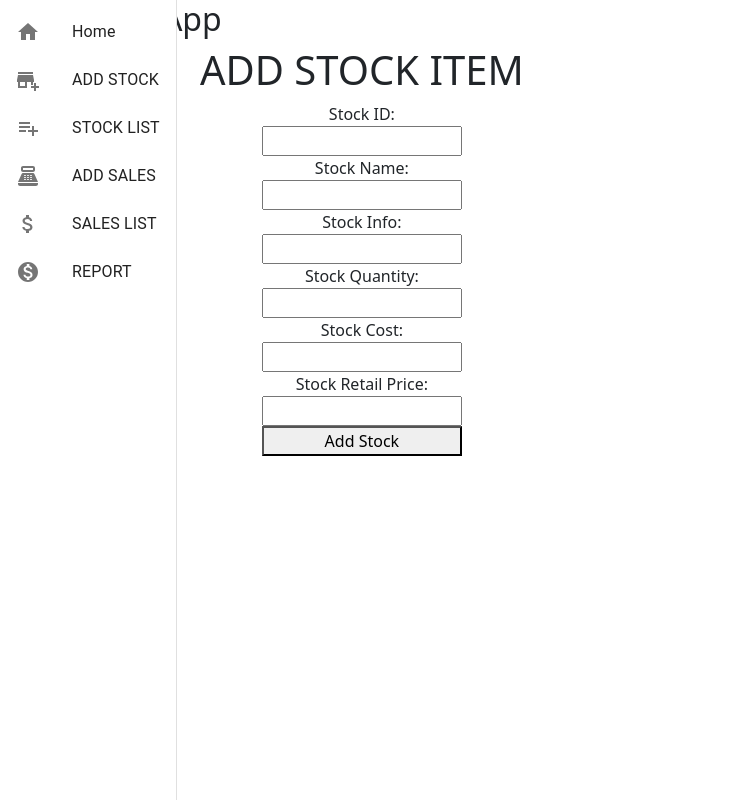
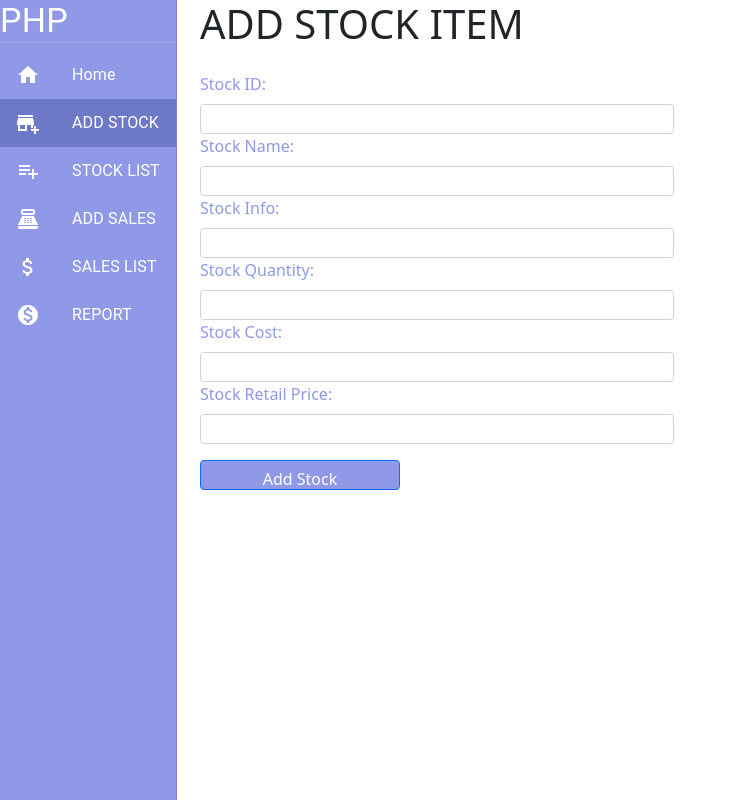
Before and after one commit to IsaacMac7/MSP_lab9_1, a React (Create React App) app in the folder client/: page /stockform in a window 1280 px wide. Shown: the whole page, without its empty margins (0-737 px from the left). Built offline with nearby package versions, Linux system fonts and the light colour scheme.

Commit message:
styled forms

```diff
--- a/client/src/App.js
+++ b/client/src/App.js
@@ -30,7 +30,7 @@ export default function App() {
 
     return (
       <div>
-        <h2>PHP React App</h2>
+
 
         <div className = {classes.container}>
           <NavBar />
--- a/client/src/Navbar.js
+++ b/client/src/Navbar.js
@@ -1,5 +1,5 @@
 import React from 'react';
-import { Link, useHistory} from 'react-router-dom';
+import { Link, useHistory, useLocation} from 'react-router-dom';
 import { Drawer as MUIDrawer, List, ListItem, ListItemIcon, ListItemText } from "@material-ui/core";
 import HomeIcon from '@mui/icons-material/Home';
 import { makeStyles } from '@material-ui/core/styles';
@@ -8,11 +8,20 @@ import PlaylistAddIcon from '@mui/icons-material/PlaylistAdd';
 import PointOfSaleIcon from '@mui/icons-material/PointOfSale';
 import AttachMoneyIcon from '@mui/icons-material/AttachMoney';
 import MonetizationOnIcon from '@mui/icons-material/MonetizationOn';
+import { Typography } from '@mui/material';
+import Divider from '@mui/material/Divider';
 
 
 const useStyles = makeStyles({
     drawer: {
       width: '200px'
+    },
+    paper: {
+        background: "#8F99E7",
+        color: "#FFFFFF"
+    },
+    active: {
+        background: '#6D78C7'
     }
 
   })
@@ -21,42 +30,56 @@ const useStyles = makeStyles({
 const NavBar = () => {
     const classes = useStyles();
     const history = useHistory();
-
+    const location = useLocation();
 
     const itemList = [
         {
             text: 'Home',
-            icon: <HomeIcon />,
+            icon: <HomeIcon style={{color: 'white'}}/>,
             path: '/'
         },
         {
             text: 'ADD STOCK',
-            icon: <AddBusinessIcon />,
+            icon: <AddBusinessIcon style={{color: 'white'}}/>,
             path: '/stockform'
         },
         {
             text: 'STOCK LIST',
-            icon: <PlaylistAddIcon />,
+            icon: <PlaylistAddIcon style={{color: 'white'}}/>,
             path: '/stockdetails'
         },
         {
             text: 'ADD SALES',
-            icon: <PointOfSaleIcon />,
+            icon: <PointOfSaleIcon style={{color: 'white'}}/>,
             path: '/salesform'
         },
         {
             text: 'SALES LIST',
-            icon: <AttachMoneyIcon />,
+            icon: <AttachMoneyIcon style={{color: 'white'}}/>,
             path: '/salesdetails'
         },
         {
             text: 'REPORT',
-            icon: <MonetizationOnIcon />,
+            icon: <MonetizationOnIcon style={{color: 'white'}}/>,
             path: '/weeklyreport'
         }
     ]
     return(
-        <MUIDrawer variant="permanent" className={classes.drawer}>
+        <MUIDrawer
+        variant="permanent"
+        className={classes.drawer}
+        classes={{paper: classes.paper}}>
+
+            <div>
+                <Typography variant="h4">
+                    PHP
+                </Typography>
+            </div>
+
+
+            <Divider
+
+             />
             <List>
                 {itemList.map(item => (
 
@@ -64,6 +87,7 @@ const NavBar = () => {
                     button
                     key={item.text}
                     onClick={() => history.push(item.path)}
+                    className={location.pathname == item.path ? classes.active : null}
                     >
 
                     <ListItemIcon>{item.icon}</ListItemIcon>
--- a/client/src/SalesForm.js
+++ b/client/src/SalesForm.js
@@ -2,6 +2,8 @@ import React, { useState, useEffect } from "react";
 import axios from "axios";
 import alert from "alert";
 import './App.css';
+import 'bootstrap/dist/css/bootstrap.min.css';
+
 
 
 
@@ -37,28 +39,54 @@ function App() {
 
 
   return (
-    <div className="App">
-      <h1> ADD SALES TRANSACTION </h1>
-      <label> Sales ID: </label>
-      <input type="number" onChange={(event) => {setSalesId(event.target.value)}} />
-      <label> Product: </label>
-      <select placeholder = "ID Name" onChange={(event) => {setStockInfo(event.target.value)}}>
-        {stockList.map((val)=>{
-          return (<option key={val} > {val.stockName}
-            </option>
+    <div className="row g-3 align-items-center needs-validation">
+      <h1> ADD STOCK ITEM </h1>
 
-          );
+      <form style={{color: "#8F99E7"}}>
+        <div class="col-md-7">
+          <label class="form-label"> Sales ID: </label>
+          <input class="form-control" type="number" onChange={(event) => {setSalesId(event.target.value)}} />
 
-        })}
-      </select>
 
-      <label> Sale Date: </label>
-      <input type="date" onChange={(event) => {setstockDate(event.target.value)}} />
-      <label> Stock Quantity: </label>
-      <input type="text" onChange={(event) => {setstockAmt(event.target.value)}} />
-      <button onClick={addToList}> Add Sales </button>
+        </div>
+
+        <div class="col-md-7">
+          <label class="form-label"> Product: </label>
+          <select class="form-select" placeholder = "ID Name" onChange={(event)=> {setStockInfo(event.target.value)}}>
+            {stockList.map((val)=>{
+              return(<option key={val}> {val.stockName}
+              </option>
+              );
+            })}
+
+          </select>
+        </div>
+
+        <div class="col-md-7">
+          <label class="form-label"> Sale Date: </label>
+          <input class="form-control" type="date" onChange={(event)=> {setstockDate(event.target.value)}}  />
+        </div>
+
+        <div class="col-md-7">
+          <label class="form-label"> Stock Quantity: </label>
+          <input class="form-control" type="text" onChange={(event)=> {setstockAmt(event.target.value)}} />
+        </div>
+
+
+
+      </form>
+
+
+      <div class="col-12">
+          <button style={{backgroundColor: "#8F99E7"}}class="btn btn-primary" onClick={addToList}> Add Sales </button>
+      </div>
+
+
+
+
 
     </div>
+
 
   );
 }
--- a/client/src/StockEdit.js
+++ b/client/src/StockEdit.js
@@ -51,22 +51,60 @@ function StockEdit() {
 
 
   return (
-    <div className="App">
-      <h1> EDIT STOCK ITEM </h1>
-      <label> Stock ID: </label>
-      <input type="number" value={location.state.stockId} />
-      <label> Stock Name: </label>
-      <input type="text" defaultValue={location.state.stockName} onChange={(event) => {setStockName(event.target.value)}} />
-      <label> Stock Info: </label>
-      <input type="text" defaultValue={location.state.stockInfo} onChange={(event) => {setStockInfo(event.target.value)}} />
-      <label> Stock Quantity: </label>
-      <input type="text" defaultValue={location.state.stockQuantity} onChange={(event) => {setStockQuantity(event.target.value)}} />
-      <label> Stock Cost: </label>
-      <input type="text" defaultValue={location.state.stockCost} onChange={(event) => {setStockCost(event.target.value)}} />
-      <label> Stock Retail Price: </label>
-      <input type="text" defaultValue={location.state.stockRetailPrice} onChange={(event) => {setStockRetailPrice(event.target.value)}} />
-      <button onClick={editList}> Update Stock </button>
+    <div>
+      <form style={{color: "#8F99E7"}}>
+        <div className="row g-3 align-items-center needs-validation">
+          <h1> EDIT STOCK ITEM </h1>
+
+          <form style={{color: "#8F99E7"}}>
+            <div class="col-md-7">
+              <label class="form-label"> Stock ID: </label>
+              <input class="form-control" type="number" value={location.state.stockId} />
+
+            </div>
+
+            <div class="col-md-7">
+              <label class="form-label"> Stock Name: </label>
+              <input class="form-control" type="text" defaultValue={location.state.stockName} onChange={(event) => {setStockName(event.target.value)}} />
+
+            </div>
+
+            <div class="col-md-7">
+              <label class="form-label"> Stock Info: </label>
+              <input class="form-control" type="text" defaultValue={location.state.stockInfo} onChange={(event) => {setStockInfo(event.target.value)}} />
+
+            </div>
+
+            <div class="col-md-7">
+              <label class="form-label"> Stock Quantity: </label>
+              <input class="form-control" type="text" defaultValue={location.state.stockQuantity} onChange={(event) => {setStockQuantity(event.target.value)}} />
+            </div>
+
+            <div class="col-md-7">
+              <label class="form-label"> Stock Cost: </label>
+              <input class="form-control" type="text" defaultValue={location.state.stockCost} onChange={(event) => {setStockCost(event.target.value)}} />
+            </div>
+            <div class="col-md-7">
+              <label class="form-label"> Stock Retail Price: </label>
+              <input class="form-control" type="text" defaultValue={location.state.stockRetailPrice} onChange={(event) => {setStockRetailPrice(event.target.value)}} />
+
+            </div>
+          </form>
+
+          <div class="col-12">
+            <button style={{backgroundColor: "#8F99E7"}} class="btn btn-primary" onClick={editList}> Update Stock </button>
+          </div>
+
+
+
+
+        </div>
+
+
+
+      </form>
     </div>
+
   );
 }
 
--- a/client/src/StockForm.js
+++ b/client/src/StockForm.js
@@ -1,6 +1,7 @@
 import React, { useState} from "react";
 import axios from "axios";
 import './App.css';
+import 'bootstrap/dist/css/bootstrap.min.css';
 
 
 function App() {
@@ -30,22 +31,54 @@ function App() {
 
 
   return (
-    <div className="App">
+    <div className="row g-3 align-items-center needs-validation">
       <h1> ADD STOCK ITEM </h1>
 
-      <label> Stock ID: </label>
-      <input type="number" onChange={(event) => {setStockId(event.target.value)}} />
-      <label> Stock Name: </label>
-      <input type="text" onChange={(event) => {setStockName(event.target.value)}} />
-      <label> Stock Info: </label>
-      <input type="text" onChange={(event) => {setStockInfo(event.target.value)}} />
-      <label> Stock Quantity: </label>
-      <input type="text" onChange={(event) => {setStockQuantity(event.target.value)}} />
-      <label> Stock Cost: </label>
-      <input type="text" onChange={(event) => {setStockCost(event.target.value)}} />
-      <label> Stock Retail Price: </label>
-      <input type="text" onChange={(event) => {setStockRetailPrice(event.target.value)}} />
-      <button onClick={addToList}> Add Stock </button>
+      <form style={{color: "#8F99E7"}}>
+        <div class="col-md-7">
+          <label class="form-label"> Stock ID: </label>
+          <input class="form-control" type="number" onChange={(event) => {setStockId(event.target.value)}} />
+
+
+
+        </div>
+        <div class="col-md-7">
+          <label class="form-label"> Stock Name: </label>
+          <input class="form-control" type="text" onChange={(event) => {setStockName(event.target.value)}} />
+        </div>
+
+        <div class="col-md-7">
+          <label class="form-label"> Stock Info: </label>
+          <input class="form-control" type="text" onChange={(event) => {setStockInfo(event.target.value)}} />
+        </div>
+
+        <div class="col-md-7">
+          <label class="form-label"> Stock Quantity: </label>
+          <input class="form-control" type="text" onChange={(event) => {setStockQuantity(event.target.value)}} />
+        </div>
+
+        <div class="col-md-7">
+          <label class="form-label"> Stock Cost: </label>
+          <input class="form-control" type="text" onChange={(event) => {setStockCost(event.target.value)}} />
+        </div>
+
+        <div class="col-md-7">
+          <label class="form-label"> Stock Retail Price: </label>
+          <input class="form-control" type="text" onChange={(event) => {setStockRetailPrice(event.target.value)}} />
+
+        </div>
+
+
+      </form>
+
+      <div class="col-12">
+          <button style={{backgroundColor: "#8F99E7"}}class="btn btn-primary" onClick={addToList}> Add Stock </button>
+      </div>
+
+
+
+
+
 
 
     </div>
```
